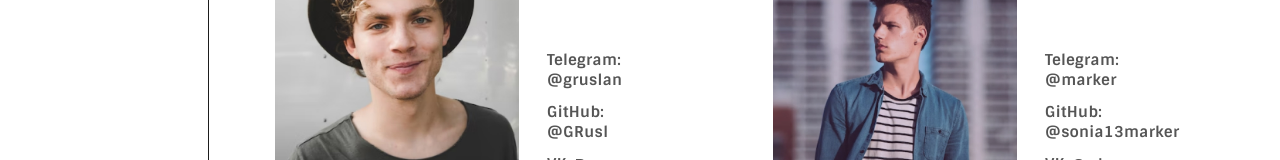
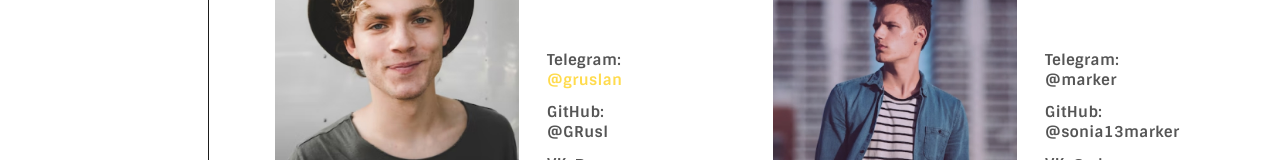
Before and after one commit to sonia13marker/creative.ct, a React (Create React App) app: page /about in a window 1280 px wide. In both pictures the pointer is over the link "@gruslan". Shown: the part 594-754 px from the top of the page. Built offline with nearby package versions, Linux system fonts and the light colour scheme.

Commit message:
эффект для ссылок

```diff
--- a/src/pages/AboutPage/style.module.css
+++ b/src/pages/AboutPage/style.module.css
@@ -98,6 +98,10 @@
 .media__links > a {
     color: #555;
 }
+.media__links > a:hover {
+    color: var(--main-yel);
+}
+
 @media screen and (max-width:1435px) {
     .section_text {
     padding-left: 3.5rem;
```
